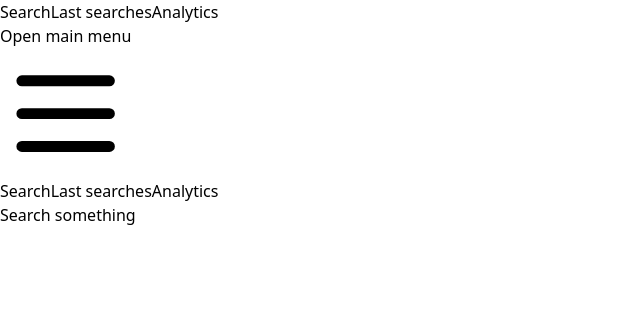
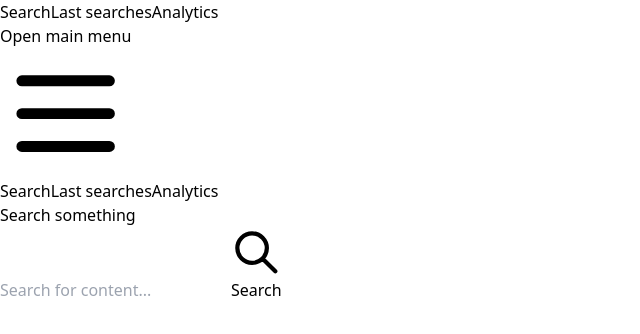
Before and after one commit to RomanMartinezM/how_to, a React (Vite) app in the folder frontend/: page / in a window 1280 px wide. Shown: the top 334 px of the page, without its empty margins (0-640 px from the left). Built offline with nearby package versions, Linux system fonts and the light colour scheme; no server answers.

Commit message:
feat: Setting SearchForm component visible by default

```diff
--- a/frontend/src/components/Navbar/index.jsx
+++ b/frontend/src/components/Navbar/index.jsx
@@ -19,14 +19,28 @@ import { useState } from 'react';
  */
 const Navbar = ({ onSearchClick, onInfoCardClick, onAnalyticsClick }) => {
   const [isMobileMenuOpen, setIsMobileMenuOpen] = useState(false);
+  const [activeItem, setActiveItem] = useState('search');
 
   const handleMobileMenuToggle = () => {
     setIsMobileMenuOpen(!isMobileMenuOpen);
   };
 
-  const handleMobileMenuItemClick = (handler) => {
+  const handleMobileMenuItemClick = (handler, item) => {
     if (handler) handler();
+    setActiveItem(item);
     setIsMobileMenuOpen(false);
+  };
+
+  const getButtonClass = (item) => {
+    const baseClass = "px-1 pt-1 inline-flex items-center text-sm font-medium hover:cursor-pointer border-b-2 ";
+    const activeClass = "text-white border-indigo-500";
+    const inactiveClass = "text-gray-300 hover:text-white border-transparent hover:border-gray-300";
+    return baseClass + (activeItem === item ? activeClass : inactiveClass);
+  };
+
+  const getMobileButtonClass = (item) => {
+    const baseClass = "block px-3 py-2 rounded-md text-base font-medium w-full text-left ";
+    return baseClass + (activeItem === item ? "text-white bg-gray-800" : "text-gray-300 hover:bg-gray-700 hover:text-white");
   };
   return (
     <>
@@ -36,19 +50,28 @@ const Navbar = ({ onSearchClick, onInfoCardClick, onAnalyticsClick }) => {
             <div className="flex items-center">
               <div className="hidden md:ml-6 md:flex md:space-x-8">
                 <button
-                  onClick={onSearchClick}
-                  className="text-white border-b-2 border-indigo-500 px-1 pt-1 inline-flex items-center text-sm font-medium hover:cursor-pointer"
+                  onClick={() => {
+                    onSearchClick();
+                    setActiveItem('search');
+                  }}
+                  className={getButtonClass('search')}
                 >
                   Search
                 </button>
                 <button
-                  onClick={onInfoCardClick}
-                  className="text-gray-300 hover:text-white border-b-2 border-transparent hover:border-gray-300 px-1 pt-1 inline-flex items-center text-sm font-medium">
+                  onClick={() => {
+                    onInfoCardClick();
+                    setActiveItem('searches');
+                  }}
+                  className={getButtonClass('searches')}>
                   Last searches
                 </button>
                 <button
-                onClick={onAnalyticsClick}
-                  className="text-gray-300 hover:text-white border-b-2 border-transparent hover:border-gray-300 px-1 pt-1 inline-flex items-center text-sm font-medium">
+                  onClick={() => {
+                    onAnalyticsClick();
+                    setActiveItem('analytics');
+                  }}
+                  className={getButtonClass('analytics')}>
                   Analytics
                 </button>
               </div>
@@ -92,19 +115,19 @@ const Navbar = ({ onSearchClick, onInfoCardClick, onAnalyticsClick }) => {
           id="mobile-menu">
           <div className="px-2 pt-2 pb-3 space-y-1">
             <button
-              onClick={() => handleMobileMenuItemClick(onSearchClick)}
-              className="text-white hover:bg-gray-700 hover:text-white block px-3 py-2 rounded-md text-base font-medium w-full text-left"
+              onClick={() => handleMobileMenuItemClick(onSearchClick, 'search')}
+              className={getMobileButtonClass('search')}
             >
               Search
             </button>
             <button
-              onClick={() => handleMobileMenuItemClick(onInfoCardClick)}
-              className="text-gray-300 hover:bg-gray-700 hover:text-white block px-3 py-2 rounded-md text-base font-medium w-full text-left">
+              onClick={() => handleMobileMenuItemClick(onInfoCardClick, 'searches')}
+              className={getMobileButtonClass('searches')}>
               Last searches
             </button>
             <button
-              onClick={() => handleMobileMenuItemClick(onAnalyticsClick)}
-              className="text-gray-300 hover:bg-gray-700 hover:text-white block px-3 py-2 rounded-md text-base font-medium w-full text-left">
+              onClick={() => handleMobileMenuItemClick(onAnalyticsClick, 'analytics')}
+              className={getMobileButtonClass('analytics')}>
               Analytics
             </button>
           </div>
--- a/frontend/src/views/Home/index.jsx
+++ b/frontend/src/views/Home/index.jsx
@@ -26,7 +26,7 @@ const Home = () => {
   };
 
   const [content, setContent] = useState("");
-  const [showSearchForm, setShowSearchForm] = useState(false);
+  const [showSearchForm, setShowSearchForm] = useState(true);
   const [showInfoCard, setShowInfoCard] = useState(false);
   const [showAnalytics, setShowAnalytics] = useState(false);
 
```
